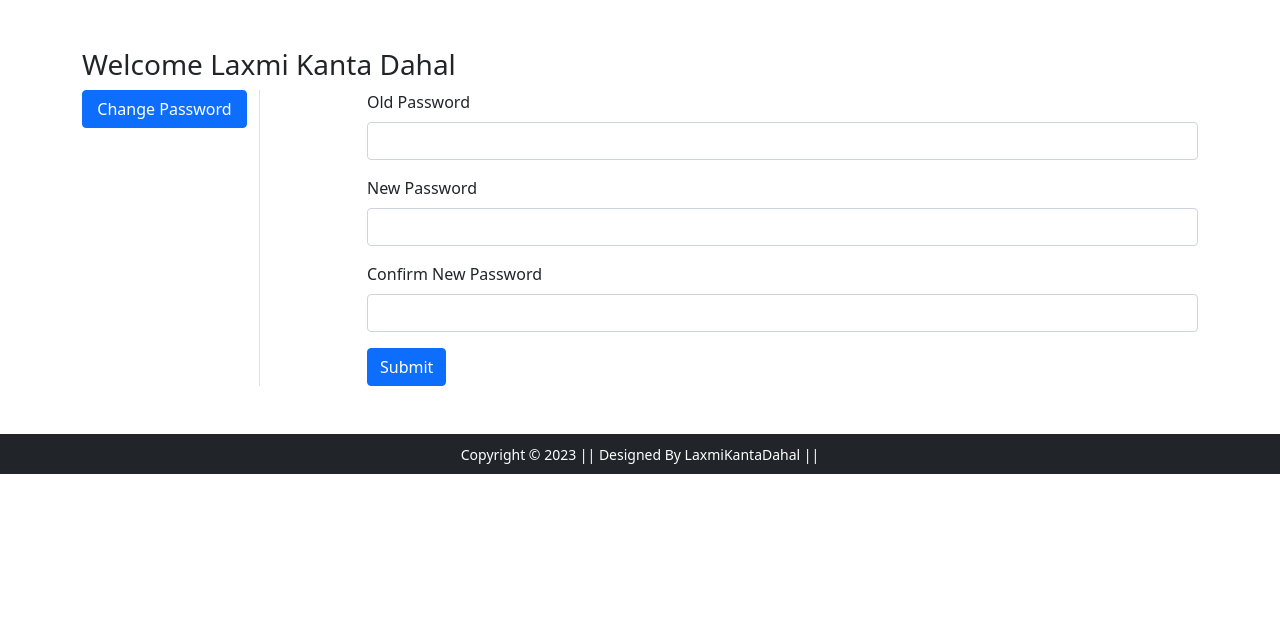
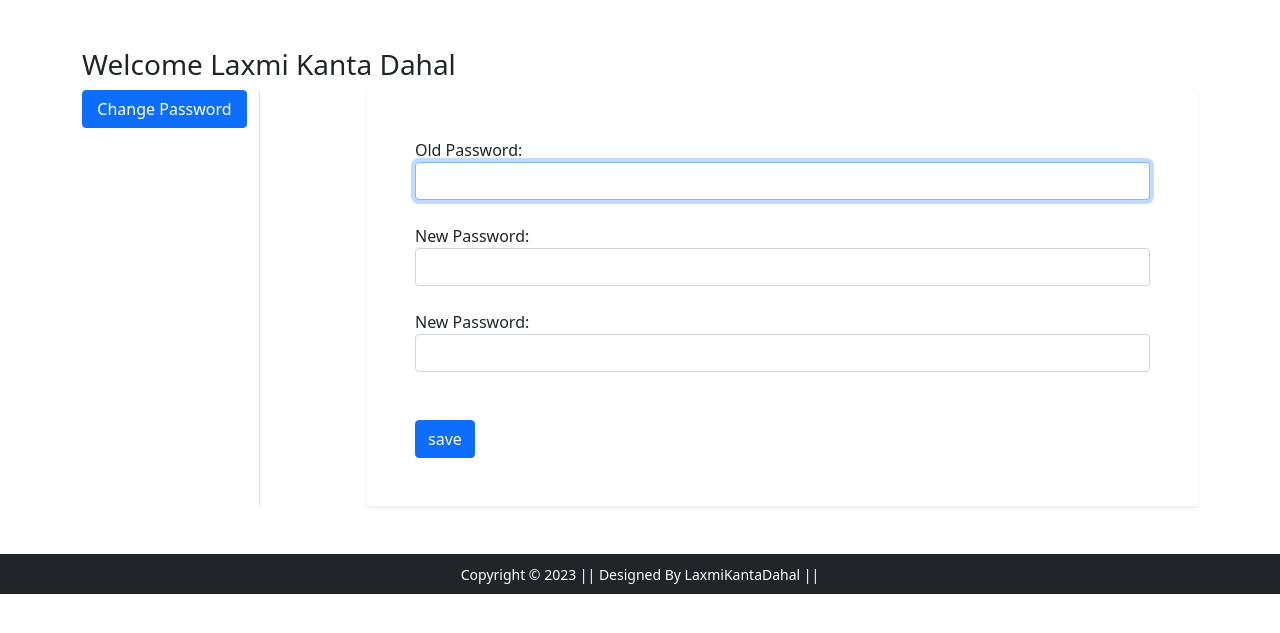
Before and after one commit to pratik213/EcommerceDjango, a Django app: page /changepassword/ in a window 1280 px wide. Shown: the part 56-689 px from the top of the page. Run offline with Django 4.2, Linux system fonts and the light colour scheme; a user stored in the database is signed in; some libraries are stand-ins or nearby versions.

Commit message:
password change sucessfully

```diff
--- a/app/forms.py
+++ b/app/forms.py
@@ -1,7 +1,8 @@
 from django import forms
-from django.contrib.auth.forms import UserCreationForm,AuthenticationForm,UsernameField
+from django.contrib.auth.forms import UserCreationForm,AuthenticationForm,UsernameField,PasswordChangeForm
 from django.contrib.auth.models import User
 from django.utils.translation import gettext as _
+from django.contrib.auth import password_validation
 
 class CustomerRegistrationForm(UserCreationForm):
     email=forms.EmailField(label='Email',required=True,widget=forms.EmailInput(attrs={'class':'form-control'}))
@@ -26,3 +27,10 @@ class LoginForm(AuthenticationForm):
     class Meta:
         model=User
         fields=['email','password']
+
+class MyPasswordChangeForm(PasswordChangeForm):
+    old_password=forms.CharField(label=_("Old Password"),strip=False,widget=forms.PasswordInput(attrs={'autocomplete':'current-password','autofocus':True,'class':'form-control'}))
+    new_password1=forms.CharField(label=_("New Password"),strip=False,widget=forms.PasswordInput(attrs={'autocomplete':'new-password','class':'form-control'}),
+    help_text=password_validation.
+    password_validators_help_text_html())
+    new_password2=forms.CharField(label=_("New Password"),strip=False,widget=forms.PasswordInput(attrs={'autocomplete':'new-password','class':'form-control'}))
--- a/app/templates/app/changepassword.html
+++ b/app/templates/app/changepassword.html
@@ -1,6 +1,6 @@
 {% extends 'app/base.html' %}
 {% load static %}
-{% block title %}Buy Now{% endblock title %}
+{% block title %}Password Change{% endblock title %}
 {% block main-content %}
 <div class="container my-5">
  <div class="row">
@@ -11,20 +11,20 @@
    </ul>
   </div>
   <div class="col-sm-9 offset-sm-1">
-   <form>
-     <div class="mb-3">
-       <label for="exampleInputEmail1" class="form-label">Old Password</label>
-       <input type="email" class="form-control" id="exampleInputEmail1" aria-describedby="emailHelp">
-     </div>
-     <div class="mb-3">
-       <label for="exampleInputPassword1" class="form-label">New Password</label>
-       <input type="password" class="form-control" id="exampleInputPassword1">
-     </div>
-     <div class="mb-3">
-       <label for="exampleInputPassword1" class="form-label">Confirm New Password</label>
-       <input type="password" class="form-control" id="exampleInputPassword1">
-     </div>
-     <button type="submit" class="btn btn-primary">Submit</button>
+   <form action="" method="post" novalidate class="shadow-sm p-5">
+    {% csrf_token %}
+     {% for fm in form %}
+     <div class="form-group">
+      {{fm.label_tag}}{{fm}} <small class="text-danger">{{fm.errors|striptags}}</small><br>
+    </div>
+      {% endfor %}
+
+     <input type="submit" class="btn btn-primary mt-4" value="save">
+     {% if form.non_field_errors %}
+     {% for error in form.non_field_errors %}
+      <p class="alert alert-danger my-3">{{ error }}</p>
+     {% endfor %}
+     {% endif %}
    </form>
   </div>
  </div>
--- a/app/urls.py
+++ b/app/urls.py
@@ -3,7 +3,7 @@ from app import views
 from django.conf.urls.static import static
 from django.conf import settings
 from django.contrib.auth import views as auth_views
-from . forms import LoginForm
+from . forms import LoginForm,MyPasswordChangeForm
 
 urlpatterns = [
     path('', views.ProductView.as_view()),
@@ -13,7 +13,8 @@ urlpatterns = [
     path('profile/', views.profile, name='profile'),
     path('address/', views.address, name='address'),
     path('orders/', views.orders, name='orders'),
-    path('changepassword/', views.change_password, name='changepassword'),
+    path('changepassword/', auth_views.PasswordChangeView.as_view(template_name='app/changepassword.html',form_class=MyPasswordChangeForm,success_url='/passwordchangedone/'), name='changepassword'),
+    path('passwordchangedone/', auth_views.PasswordChangeDoneView.as_view(template_name='app/passwordchangedone.html'), name='changepassworddone'),
     path('mobile/<slug:data>', views.mobile, name='mobiledata'),
     path('mobile/', views.mobile, name='mobile'),
     path('laptop/<slug:data>', views.laptop, name='laptopdata'),
```
Also changed, not shown: db.sqlite3.
